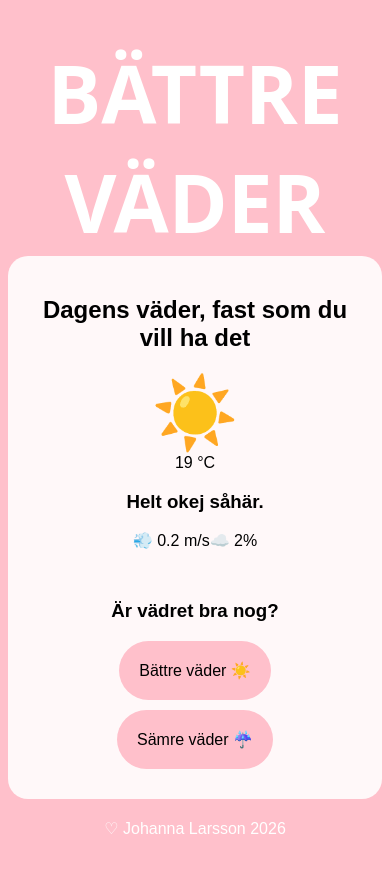
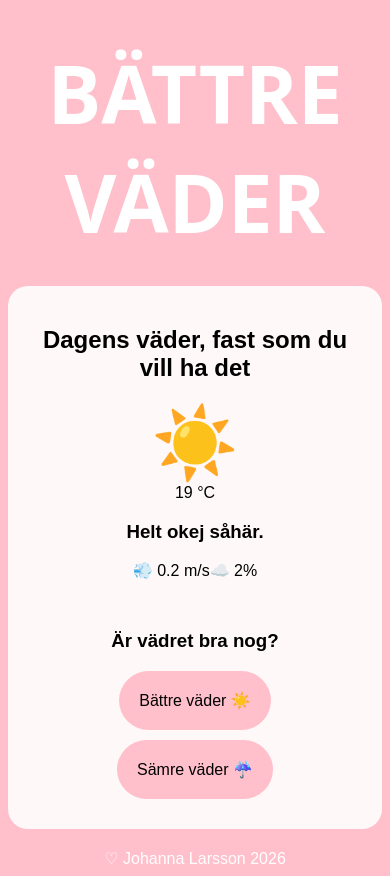
Before and after one commit to johannaskl/betterWeather, a React (Vite) app: page / in a window 390 px wide. Before the commit the page ends 846 px from the top, so only its background shows below. Built offline with nearby package versions, Linux system fonts and the light colour scheme; a web font is replaced by a local one.

Commit message:
update margin

```diff
--- a/src/App.css
+++ b/src/App.css
@@ -1,3 +1,9 @@
+@media (max-width: 600px) {
+  main {
+    margin-top: 30px;
+  }
+}
+
 /* Header */
 header {
   margin-top: 30px;
```
